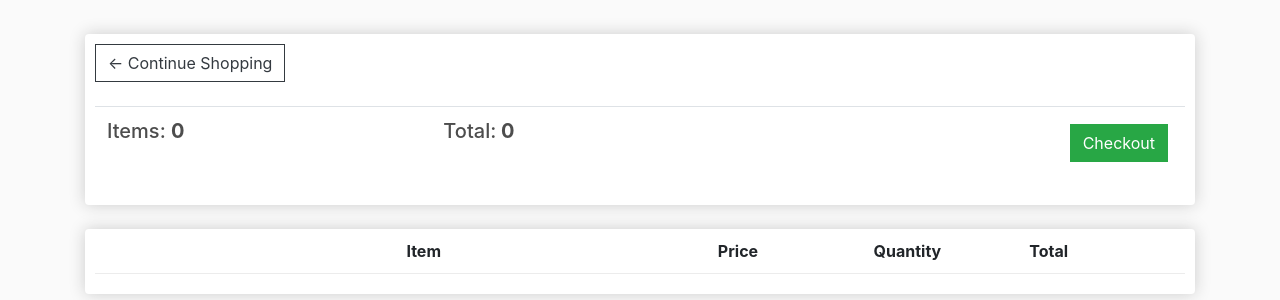
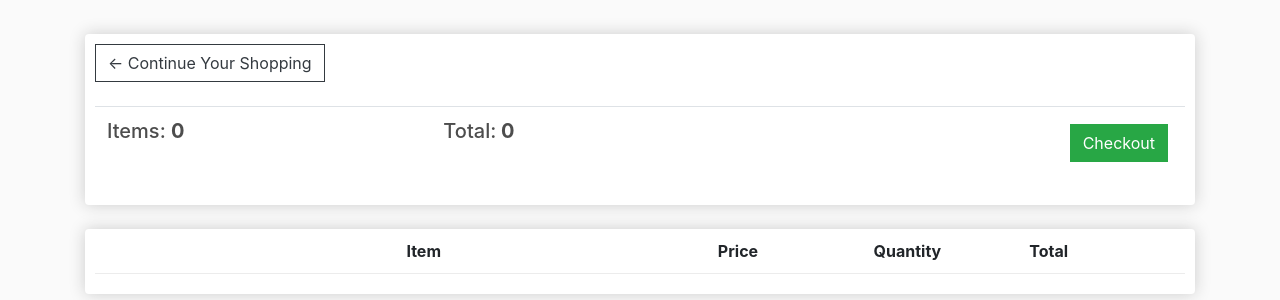
Before and after one commit to sanmathew1903/MyMart, a Django app: page /cart in a window 1280 px wide. Shown: the part 57-357 px from the top of the page. Run offline with Django 4.2, Linux system fonts and the light colour scheme; lists and menus that the app fills with data are empty; some libraries are stand-ins or nearby versions.

Commit message:
checking git

```diff
--- a/templates/cart.html
+++ b/templates/cart.html
@@ -5,7 +5,7 @@
 		<div class="col-lg-12">
 			<div class="box-element">
 
-				<a  class="btn btn-outline-dark" href="{% url 'store' %}">&#x2190; Continue Shopping</a>
+				<a  class="btn btn-outline-dark" href="{% url 'store' %}">&#x2190; Continue Your Shopping</a>
 
 				<br>
 				<br>
```
